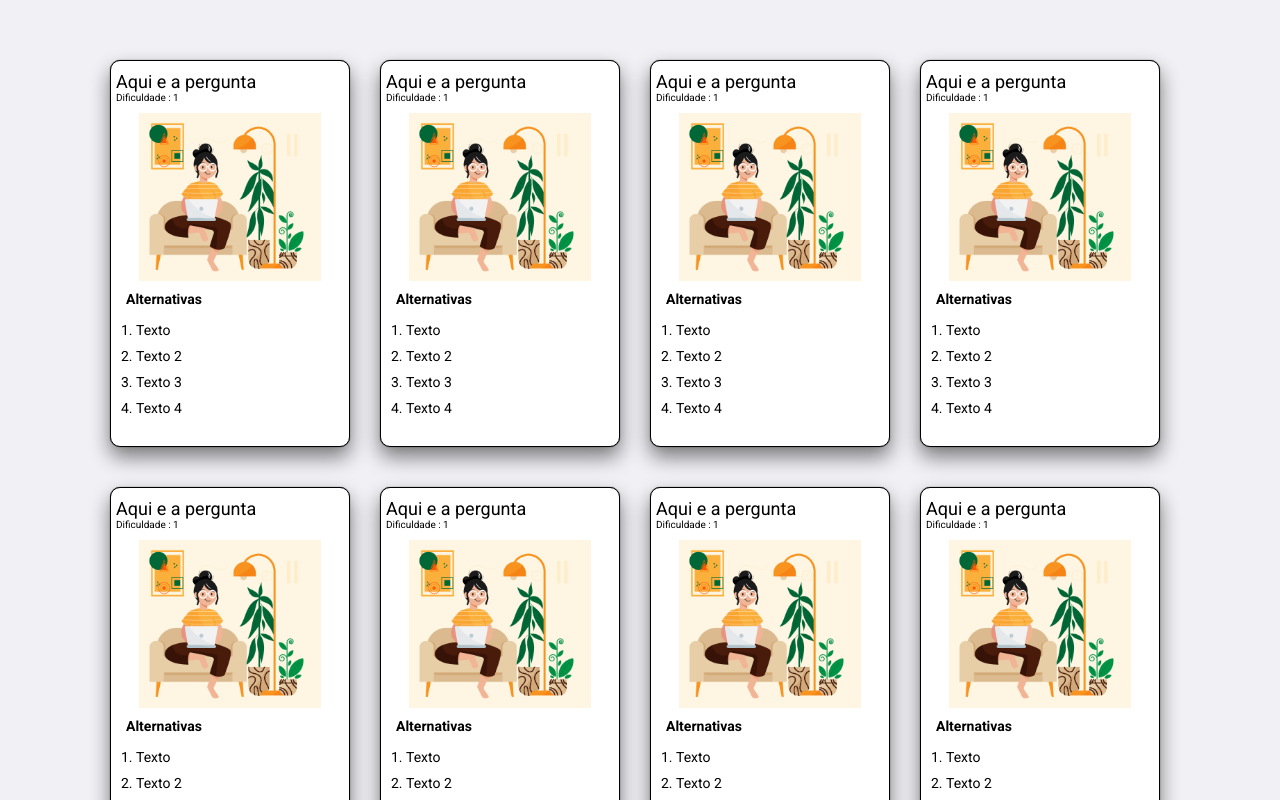
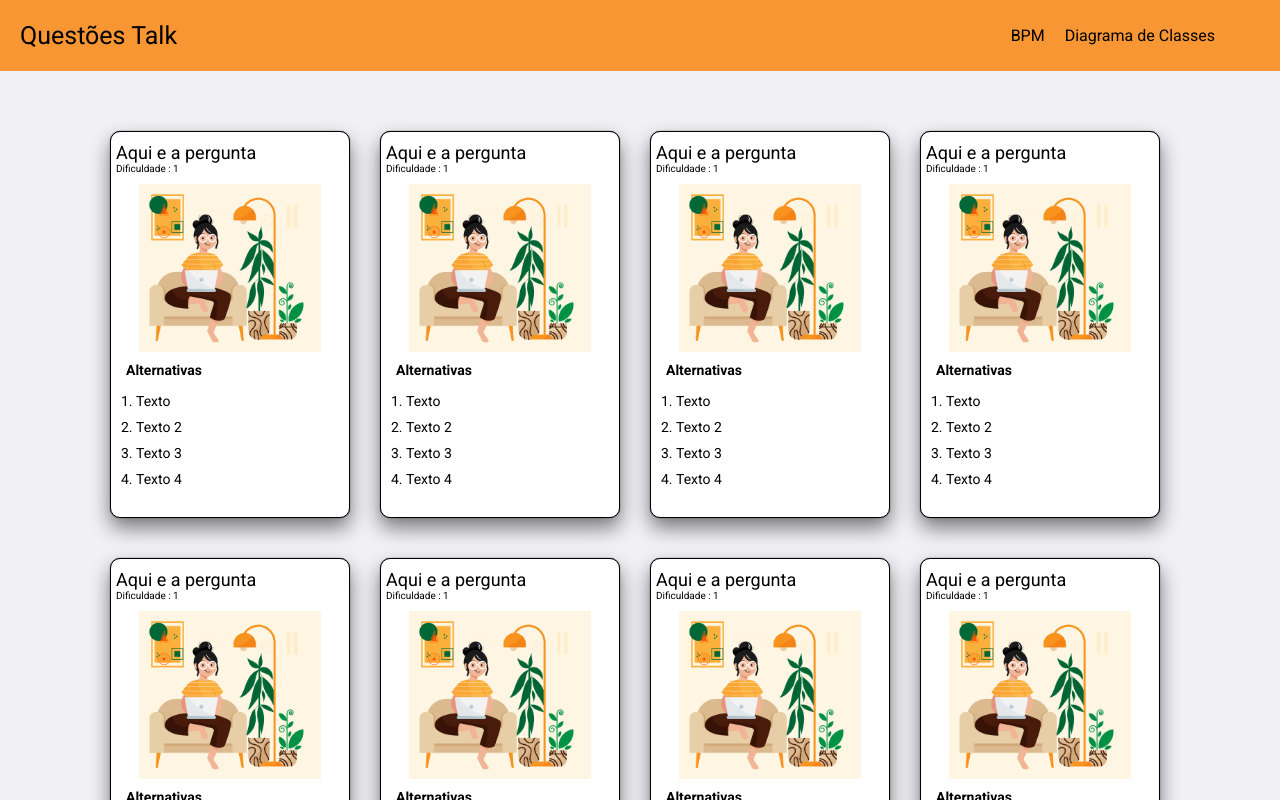
Before and after one commit to Setubal18/questions_diagrams, a React (Create React App) app: page / in a window 1280 px wide. Shown: the top 800 px of the page. Built offline with nearby package versions, Linux system fonts and the light colour scheme.

Commit message:
feat: criado header

```diff
--- a/src/App.js
+++ b/src/App.js
@@ -1,10 +1,11 @@
 import React from 'react';
 import './styles/css/App.css';
 import Routes from './routes'
-
+import Header from './Components/header'
 function App() {
   return (
     <div>
+      <Header />
       <Routes />
     </div>
   );
--- /dev/null
+++ b/src/Components/header/index.js
@@ -0,0 +1,22 @@
+import React from 'react';
+import './styles.scss'
+const Header = () => {
+	return (
+		<header>
+			<h1>
+				Questões Talk
+			</h1>
+			<ul>
+				<li>
+					<a>BPM</a>
+				</li>
+				<li>
+					<a>Diagrama de Classes</a>
+				</li>
+			</ul>
+
+		</header>
+	);
+};
+
+export default Header;
--- /dev/null
+++ b/src/Components/header/styles.scss
@@ -0,0 +1,40 @@
+header {
+  width: 100%;
+  height: 71px;
+  background-color: #f79633;
+  margin: 0 auto;
+  display: flex;
+  flex-wrap: nowrap;
+  align-items: center;
+  h1 {
+    padding: 10px 20px 10px 20px;
+    font-size: 25px;
+    line-height: 23px;
+  }
+
+  ul {
+    margin-left: auto;
+    transition: all 0.6;
+    padding: 5px;
+    margin-right: 50px;
+
+    li {
+      display: inline-table;
+      padding: 0px 15px 0px 0pxs;
+    }
+    a {
+      display: table;
+      font-size: 16px;
+      padding: 5px 10px;
+      background-image: linear-gradient(to top, #ffffff 50%, #000000 100%);
+      background-size: 0% 2px;
+      background-position: bottom;
+      background-repeat: no-repeat;
+    }
+    a:hover {
+      background-size: 100% 2px;
+      cursor: pointer;
+      font-style: italic;
+    }
+  }
+}
```
